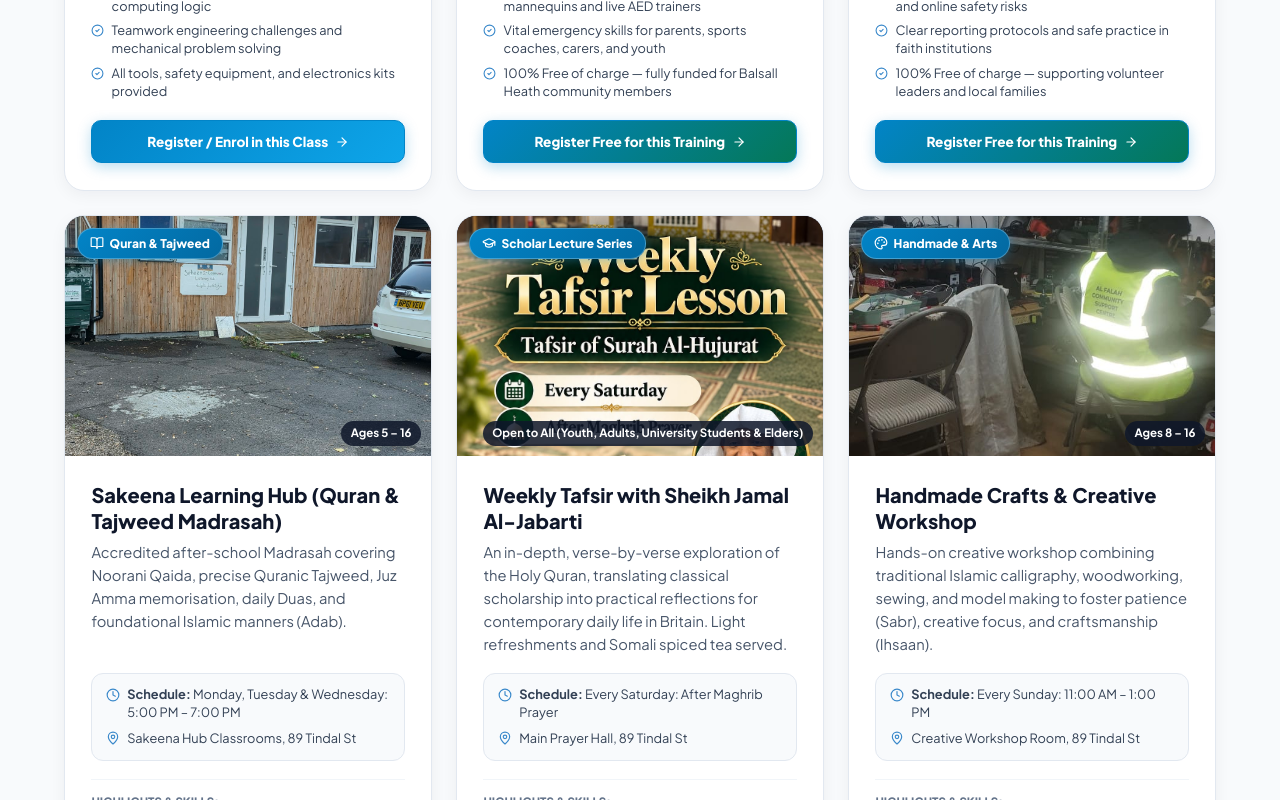
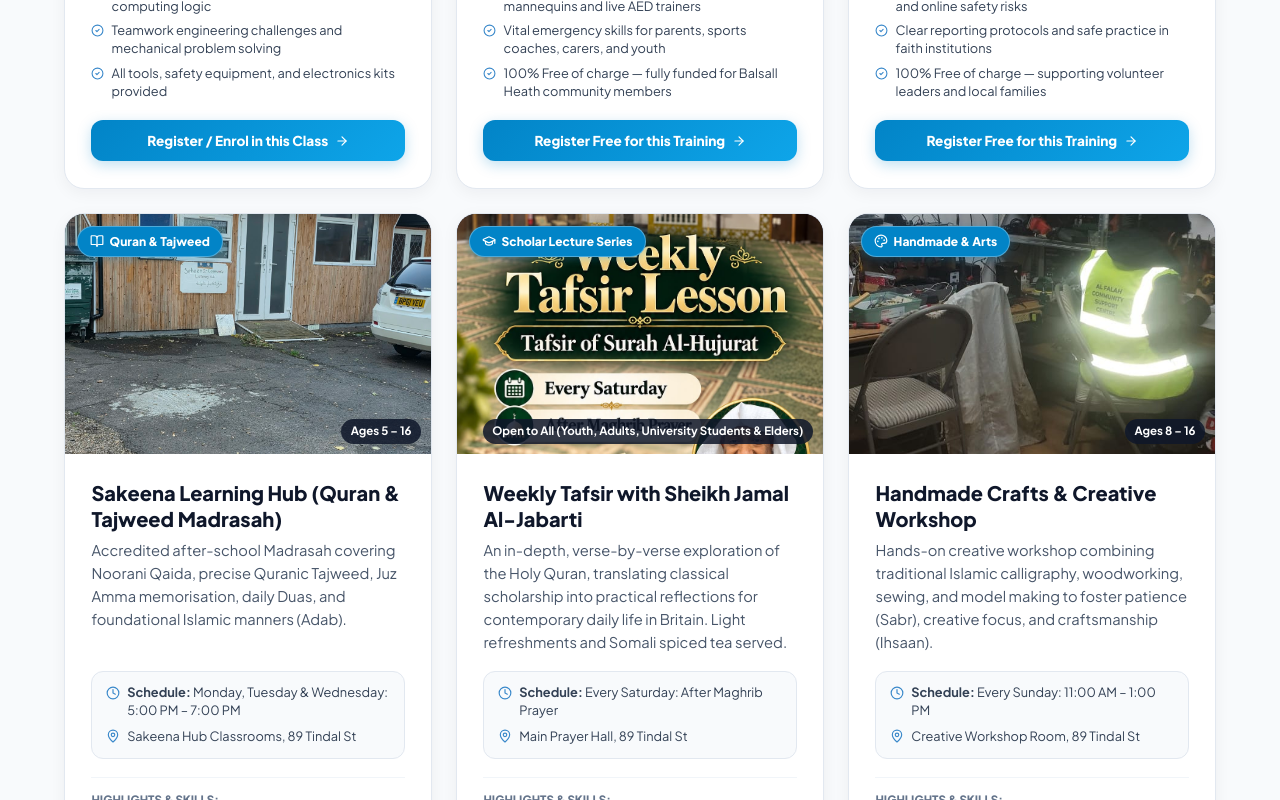
Before and after one commit to Hatemfer/alfalah-csc, a Next.js app in the folder frontend/: page /activities in a window 1280 px wide. Shown: the part 1220-2020 px from the top of the page. Built offline with nearby package versions, Linux system fonts and the light colour scheme; no server answers.

Commit message:
fix(design): replace multi-color gradients with solid brand sky blue and clean design system

```diff
--- a/frontend/app/(public)/activities/page.tsx
+++ b/frontend/app/(public)/activities/page.tsx
@@ -318,9 +318,9 @@ export default function ActivitiesPage() {
                         position: 'absolute',
                         top: '12px',
                         left: '12px',
-                        background: 'linear-gradient(135deg, #0284C7 0%, #0369A1 100%)',
-                        border: '1px solid rgba(255, 255, 255, 0.25)',
-                        boxShadow: '0 2px 8px rgba(2, 132, 199, 0.35)',
+                        backgroundColor: '#0284C7',
+                        border: '1px solid rgba(255, 255, 255, 0.3)',
+                        boxShadow: '0 2px 8px rgba(2, 132, 199, 0.3)',
                         color: '#ffffff',
                         fontSize: '0.75rem',
                         fontWeight: 800,
@@ -329,7 +329,6 @@ export default function ActivitiesPage() {
                         display: 'inline-flex',
                         alignItems: 'center',
                         gap: '0.35rem',
-                        backdropFilter: 'blur(4px)',
                       }}
                     >
                       <Icon size={14} />
@@ -442,7 +441,11 @@ export default function ActivitiesPage() {
                         fontSize: '0.85rem',
                         justifyContent: 'center',
                         gap: '0.4rem',
-                        background: prog.badge ? 'linear-gradient(135deg, #0284C7 0%, #047857 100%)' : undefined,
+                        backgroundColor: '#0284C7',
+                        color: '#ffffff',
+                        border: 'none',
+                        borderRadius: '12px',
+                        boxShadow: '0 4px 14px rgba(2, 132, 199, 0.25)',
                       }}
                     >
                       {prog.badge ? 'Register Free for this Training' : 'Register / Enrol in this Class'} <ArrowRight size={14} />
--- a/frontend/app/(public)/contact/page.tsx
+++ b/frontend/app/(public)/contact/page.tsx
@@ -229,7 +229,7 @@ export default function ContactPage() {
                       className="contact-whatsapp-btn"
                       style={{
                         width: '100%',
-                        background: 'linear-gradient(135deg, #0284C7 0%, #0EA5E9 100%)',
+                        backgroundColor: '#0284C7',
                         color: '#ffffff',
                         fontWeight: 700,
                         fontSize: '0.9rem',
@@ -482,7 +482,7 @@ export default function ContactPage() {
                       fontSize: '0.98rem',
                       fontWeight: 800,
                       width: '100%',
-                      background: 'linear-gradient(135deg, #0284C7 0%, #0369A1 100%)',
+                      backgroundColor: '#0284C7',
                       color: '#ffffff',
                       borderRadius: '12px',
                       border: 'none',
--- a/frontend/app/(public)/donate/page.tsx
+++ b/frontend/app/(public)/donate/page.tsx
@@ -596,7 +596,7 @@ UK Registered Charity #1150221`;
                       fontWeight: 700,
                       borderRadius: '8px',
                       border: 'none',
-                      background: 'linear-gradient(135deg, #0284C7 0%, #0EA5E9 100%)',
+                      backgroundColor: '#0284C7',
                       color: '#ffffff',
                       cursor: 'pointer',
                       display: 'flex',
@@ -826,7 +826,7 @@ UK Registered Charity #1150221`;
                     rel="noopener noreferrer"
                     style={{
                       padding: '0.55rem 1rem',
-                      background: 'linear-gradient(135deg, #0284C7 0%, #0EA5E9 100%)',
+                      backgroundColor: '#0284C7',
                       color: '#ffffff',
                       borderRadius: '8px',
                       textDecoration: 'none',
```
Also changed, not shown: 1 other file (tests, documents, lock files or other folders).
